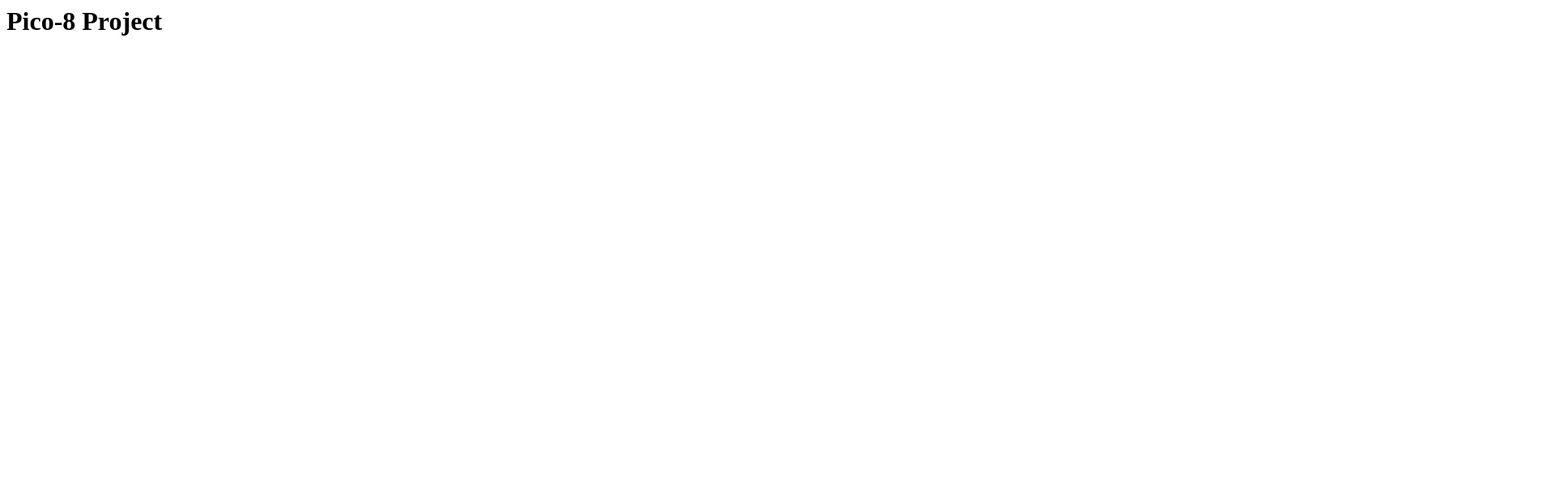
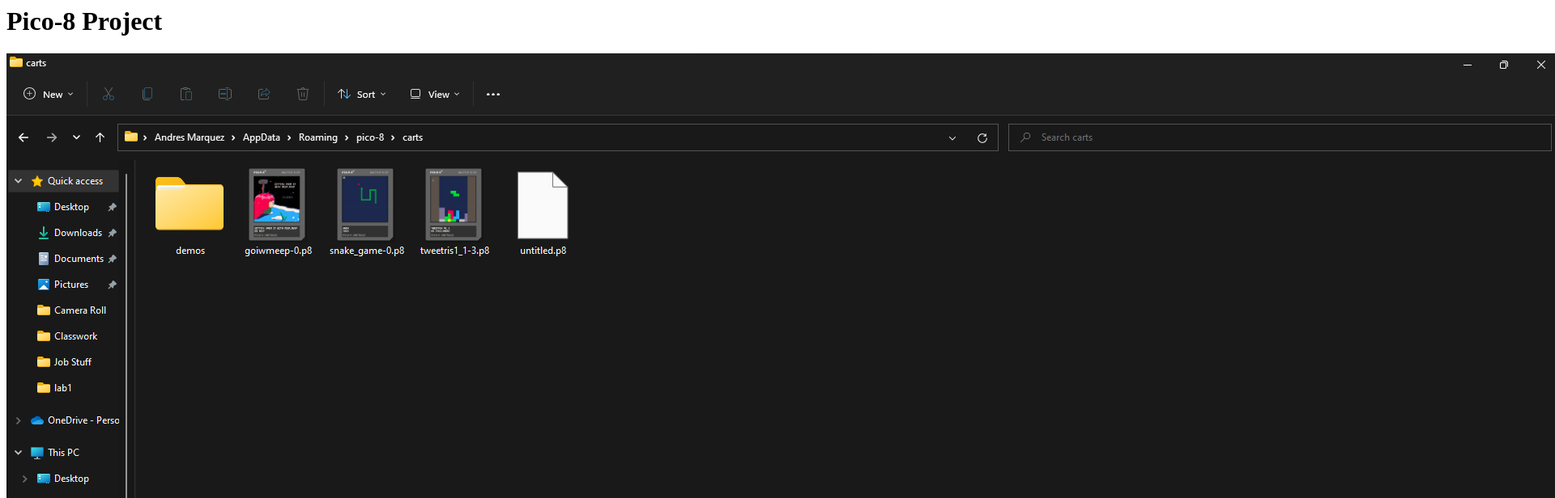
Before and after one commit to amarq30/PICO-8, a plain HTML site: page hellopico8.html in a window 1280 px wide. Shown: the top 616 px of the page at 81% size, 1920 px wide, since content can reach past the window. Drawn offline with Linux system fonts and the light colour scheme.

Commit message:
Insert screenshot

```diff
--- a/hellopico8.html
+++ b/hellopico8.html
@@ -7,6 +7,7 @@
 </head>
 <body>
     <h1>Pico-8 Project</h1>
+    <img src="/images/carts_SC.png" alt= "Screenshot of current carts">
 
 </body>
 </html>
```
